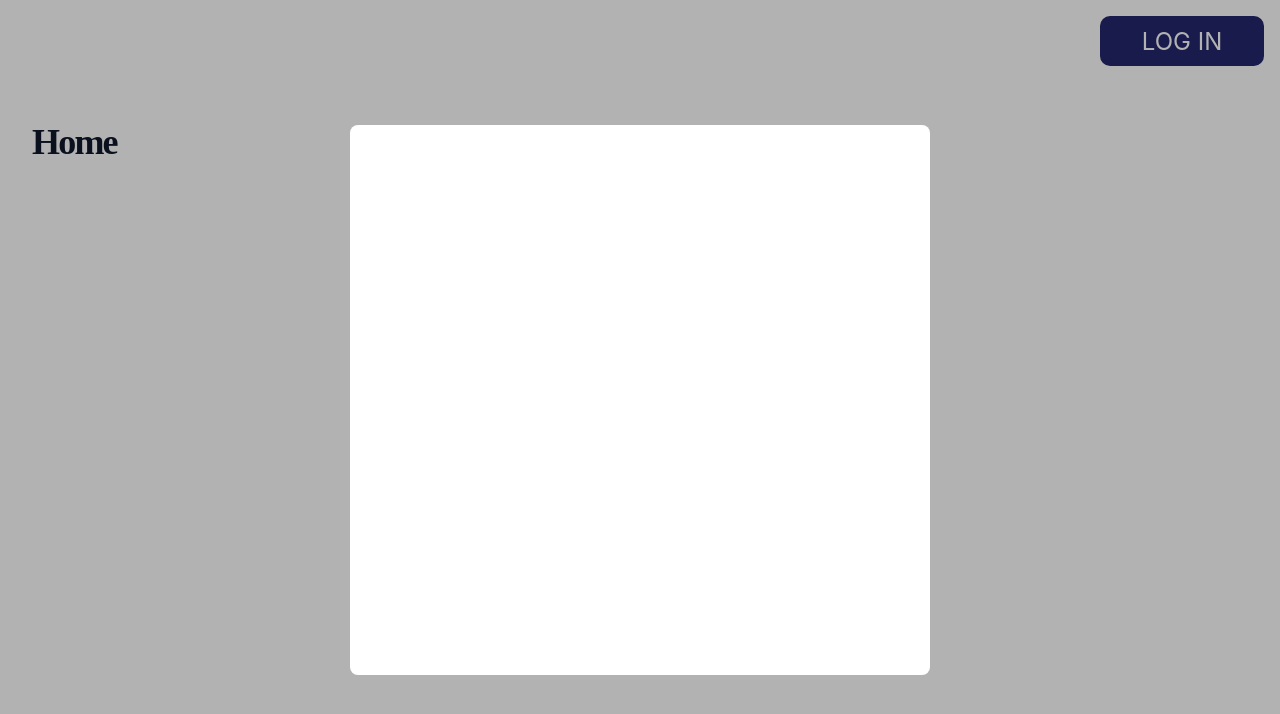
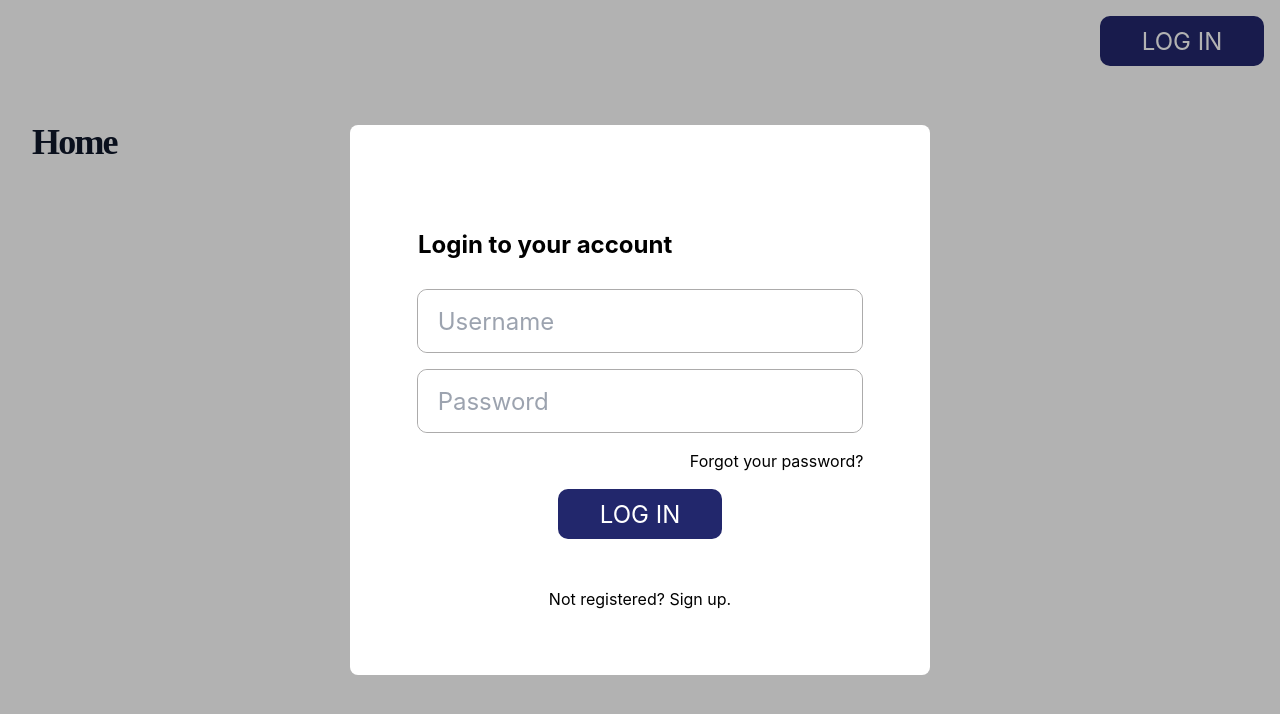
Before and after one commit to ubccsss/UBC-Volleyball-Club-Website, a Next.js app: page / in a window 1280 px wide. Both pictures are taken after a click on the button "LOG IN". Shown: the top 714 px of the page. Built offline with nearby package versions, Linux system fonts and the light colour scheme.

Commit message:
login modal additions

```diff
--- a/src/components/login-model.tsx
+++ b/src/components/login-model.tsx
@@ -6,13 +6,53 @@ interface ModalProps {
   closeModal: () => void;
 }
 
+const inputStyles = {
+    width: "444.757px",
+    height: "62px",
+    color: "black",
+    paddingLeft: "20px",
+    paddingRight: "20px",
+    fontSize: "24px",
+    fontFamily: "Inter, sans-serif",
+    borderRadius: "10px",
+
+}
+
 const Modal: React.FC<ModalProps> = ({ showModal, closeModal }) => {
+
+    const handleBackdropClick = (event: React.MouseEvent<HTMLDivElement>) => {
+        if (event.target === event.currentTarget) {
+          closeModal();
+        }
+      };
+
+    const handleSubmit = (event: React.FormEvent<HTMLFormElement>) => {
+        event.preventDefault();
+        // logic TODO
+    };
   return (
     showModal && (
-      <div className={styles.modalBackdrop}>
+      <div className={styles.modalBackdrop} onClick={handleBackdropClick}>
         <div className={styles.modalContent}>
-          <h2>Modal Content</h2>
-          <button onClick={closeModal}>Close</button>
+          <h1 className={styles.loginTitle}>Login to your account</h1>
+          <form onSubmit={handleSubmit} className={styles.formContainer}>
+            <div className={styles.formGroup}>
+              <input style={inputStyles} type="text" id="username" name="username" placeholder="Username"/>
+            </div>
+            <div>
+                <div className={styles.formGroup}>
+                    <input style={inputStyles} type="password" id="password" name="password" placeholder="Password" />
+                </div>
+                <div className={styles.forgotPassword}>
+                    <a href="#">Forgot your password?</a>
+                </div>
+            </div>
+
+            <button className={styles.loginButton}>
+                LOG IN
+            </button>
+          </form>
+          <h1 className={styles.signUpText}> Not registered? Sign up.</h1>
         </div>
       </div>
     )
--- a/src/styles/modal.module.css
+++ b/src/styles/modal.module.css
@@ -10,10 +10,81 @@
     align-items: center;
   }
 
-  .modalContent {
+.modalContent {
     background-color: white;
     padding: 20px;
     border-radius: 8px;
     width: 580px;
     height: 550px;
+
+}
+
+.loginTitle {
+    color: black;
+    font-family: 'Inter', sans-serif;
+    font-size: 24px;
+    font-style: normal;
+    font-weight: 700;
+    line-height: normal;
+    padding-left: 48px;
+    margin-top: 85px;
+    margin-bottom: 30px;
+}
+
+.formContainer {
+    display: flex;
+    flex-direction: column;
+    align-items: center;
+    justify-content: center;
+    width: 100%;
   }
+
+.formGroup {
+    margin-bottom: 16px;
+    border-radius: 10px;
+    border: 1px solid #ACABAB;
+}
+
+.forgotPassword {
+    text-align: right;
+    margin-bottom: 16px;
+    color: black;
+    font-size: 16px;
+    font-family: 'Inter', sans-serif;
+
+}
+
+.forgotPassword:hover {
+    text-decoration: underline;
+
+}
+
+.loginButton {
+    padding: 8px 16px;
+    border-radius: 10px;
+    text-decoration: none;
+    color: white;
+    background-color: #22276C;
+    width: 164px;
+    height: 50px;
+
+    text-align: center;
+    font-family: 'Inter', sans-serif;
+    font-size: 24px;
+    font-style: normal;
+    font-weight: 400;
+    line-height: normal;
+  }
+
+.loginButton:hover {
+    box-shadow: 0px 4px 4px 0px rgba(0, 0, 0, 0.25);
+
+}
+
+.signUpText {
+    color: black;
+    font-family: 'Inter', sans-serif;
+    font-size: 16px;
+    margin-top: 48px;
+    text-align: center;
+}
```
